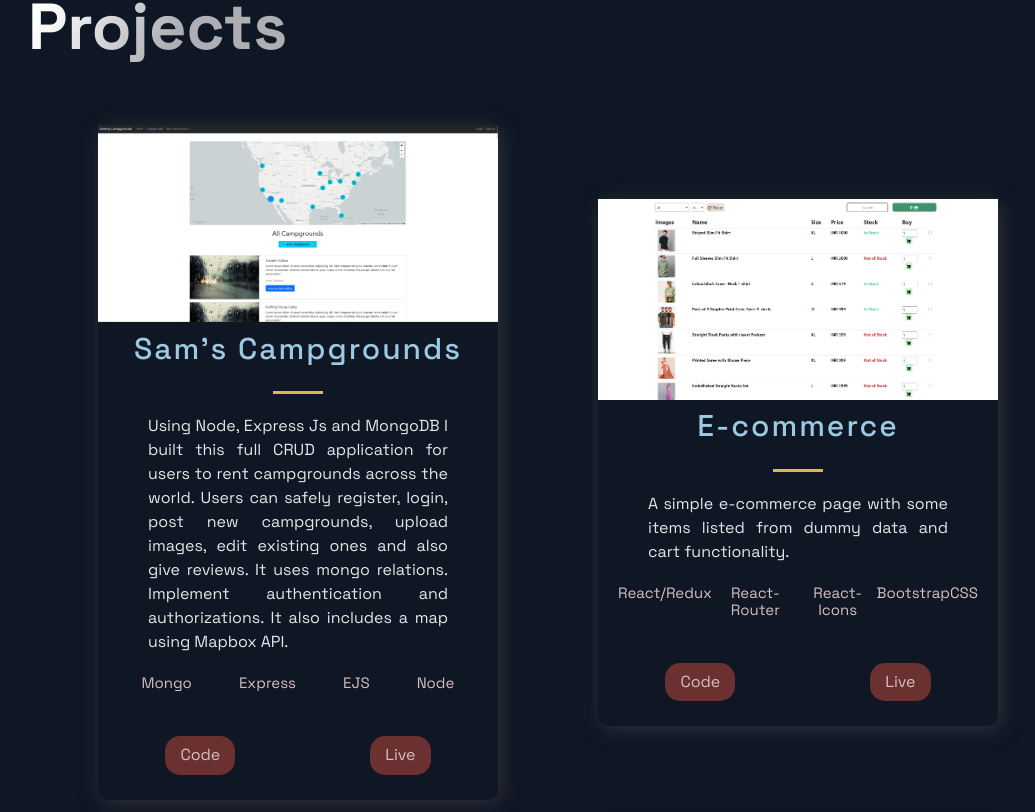
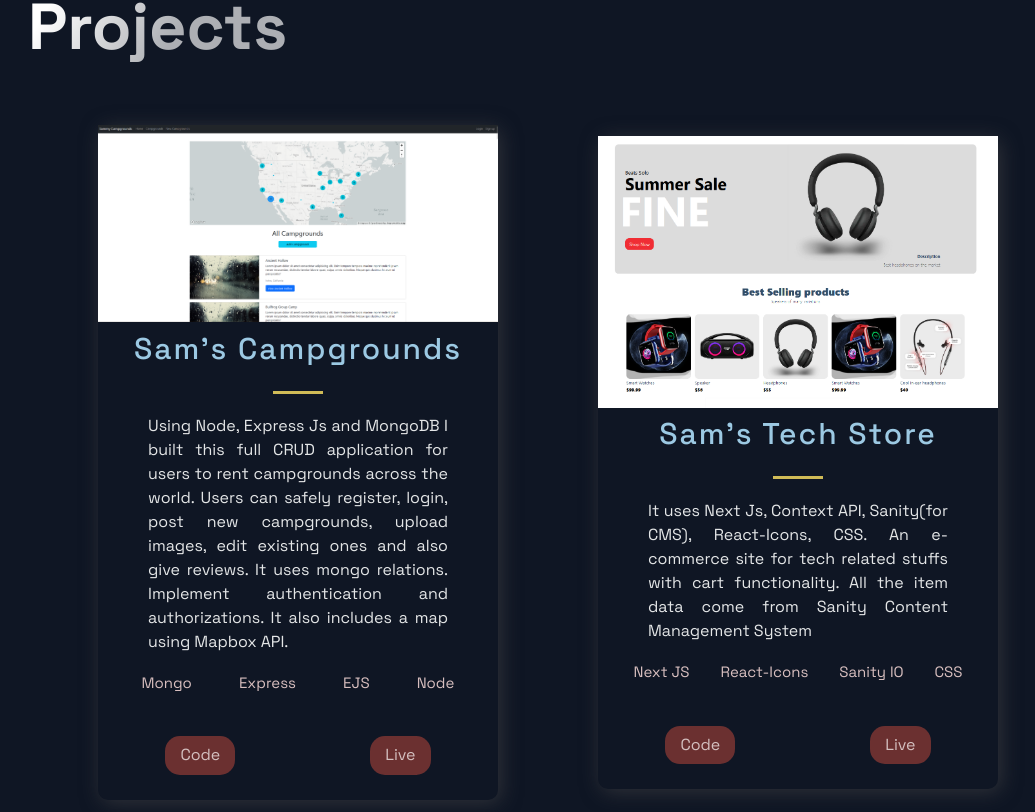
Before and after one commit to Samaresh-Das/My-Portfolio, a Next.js app: page / in a window 1280 px wide. Shown: the part 1048-1860 px from the top of the page, without its empty margins (92-1127 px from the left). Built offline with nearby package versions, Linux system fonts and the light colour scheme.

Commit message:
added sam's ecommerce project

```diff
--- a/src/constants/constants.js
+++ b/src/constants/constants.js
@@ -10,6 +10,16 @@ export const projects = [
     id: 0,
   },
   {
+    title: "Sam's Tech Store",
+    description:
+      "It uses Next Js, Context API, Sanity(for CMS), React-Icons, CSS. An e-commerce site for tech related stuffs with cart functionality. All the item data come from Sanity Content Management System",
+    image: "/images/6.png",
+    tags: ["Next JS", "React-Icons", "Sanity IO", "CSS"],
+    code: "https://github.com/Samaresh-Das/Sam-s-Tech-Store-Eccomerce",
+    live: "https://sam-s-tech-store.netlify.app/",
+    id: 1,
+  },
+  {
     title: "E-commerce",
     description:
       "A simple e-commerce page with some items listed from dummy data and cart functionality.",
@@ -17,7 +27,7 @@ export const projects = [
     tags: ["React/Redux", "React-Router", "React-Icons", "Bootstrap", "CSS"],
     code: "https://github.com/Samaresh-Das/eccomerce-page.git",
     live: "https://eccomerce-site.netlify.app/",
-    id: 1,
+    id: 2,
   },
   {
     title: "Bank Website",
@@ -27,7 +37,7 @@ export const projects = [
     tags: ["React", "Tailwind CSS"],
     code: "https://github.com/Samaresh-Das/Bank-React.git",
     live: "https://sam-dev-bank.pages.dev/",
-    id: 2,
+    id: 3,
   },
   {
     title: "React To-Do List",
@@ -37,7 +47,7 @@ export const projects = [
     tags: ["React Js"],
     code: "https://github.com/Samaresh-Das/React-Todo-list.git",
     live: "https://react-todo-list-dlh.pages.dev/",
-    id: 3,
+    id: 4,
   },
   {
     title: "TMDB Movie site",
@@ -47,7 +57,7 @@ export const projects = [
     tags: ["HTML", "CSS", "JS"],
     code: "https://github.com/Samaresh-Das/TMDB-movie-api-project.git",
     // live: "https://google.com",
-    id: 4,
+    id: 5,
   },
 ];
 
```
Also changed, not shown: public/images/6.png (added).
